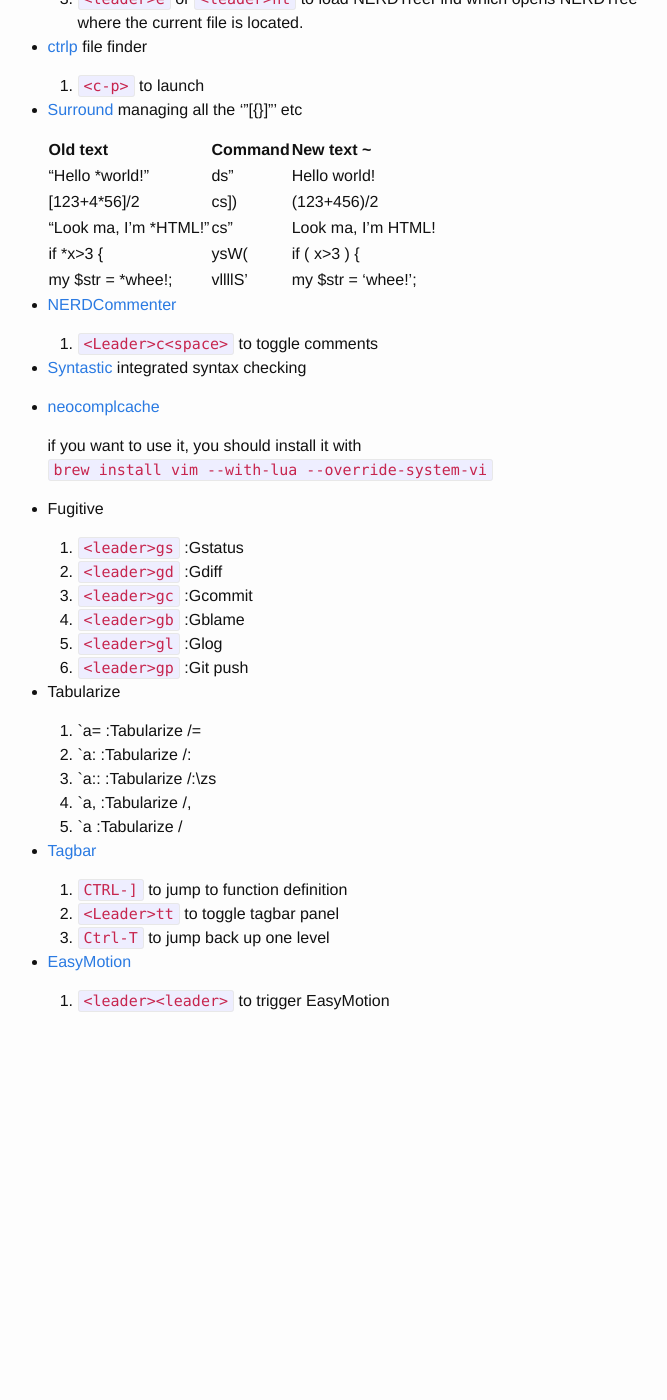
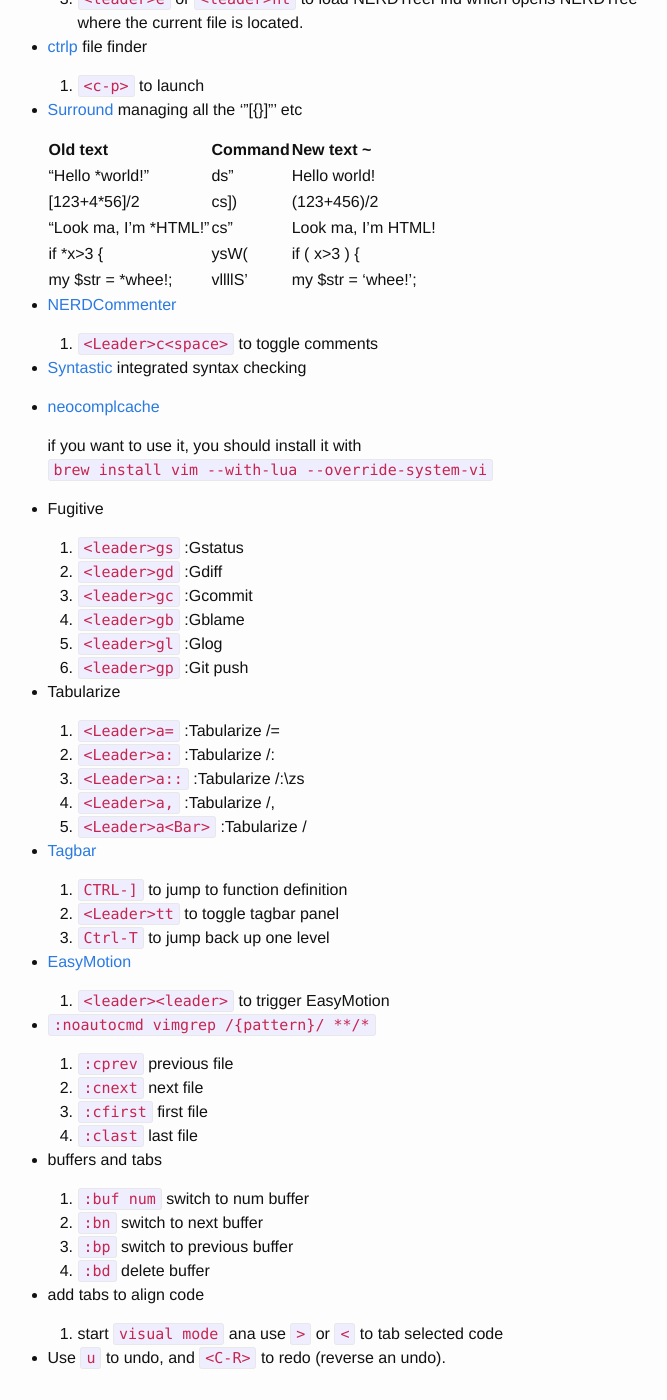
Before and after one commit to ShallmentMo/shallmentmo.github.com, a Jekyll site: the page built from _posts/2016-08-30-zsh-tmux-spf13.md, in a window 1280 px wide and 1400 px high, scrolled down 1238 px. Shown: the whole window, without its empty margins (150-817 px from the left). Built offline with Jekyll 4.4.1, drawn with Linux system fonts in a browser that asks for light colours; before the commit the page ends 2281 px from its top, so only the background shows below that.

Commit message:
update _posts/2016-08-30-zsh-tmux-spf13.md

```diff
--- a/_posts/2016-08-30-zsh-tmux-spf13.md
+++ b/_posts/2016-08-30-zsh-tmux-spf13.md
@@ -80,11 +80,11 @@
 
 * Tabularize
 
-  1. `<Leader>a= :Tabularize /=
-  2. `<Leader>a: :Tabularize /:
-  3. `<Leader>a:: :Tabularize /:\zs
-  4. `<Leader>a, :Tabularize /,
-  5. `<Leader>a<Bar> :Tabularize /
+  1. `<Leader>a=` :Tabularize /=
+  2. `<Leader>a:` :Tabularize /:
+  3. `<Leader>a::` :Tabularize /:\zs
+  4. `<Leader>a,` :Tabularize /,
+  5. `<Leader>a<Bar>` :Tabularize /
 
 * [Tagbar](http://github.com/godlygeek/tagbar)
 
@@ -95,3 +95,23 @@
 * [EasyMotion](https://github.com/Lokaltog/vim-easymotion)
 
   1. `<leader><leader>` to trigger EasyMotion
+
+* `:noautocmd vimgrep /{pattern}/ **/*`
+
+  1. `:cprev` previous file
+  2. `:cnext` next file
+  3. `:cfirst` first file
+  4. `:clast` last file
+
+* buffers and tabs
+
+  1. `:buf num` switch to num buffer
+  2. `:bn` switch to next buffer
+  3. `:bp` switch to previous buffer
+  4. `:bd` delete buffer
+
+* add tabs to align code
+
+  1. start `visual mode` ana use `>` or `<` to tab selected code
+
+* Use `u` to undo, and `<C-R>` to redo (reverse an undo).
```
